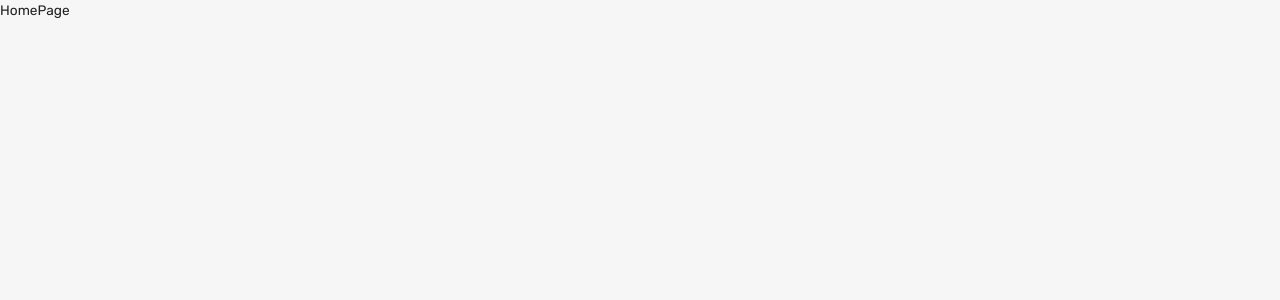
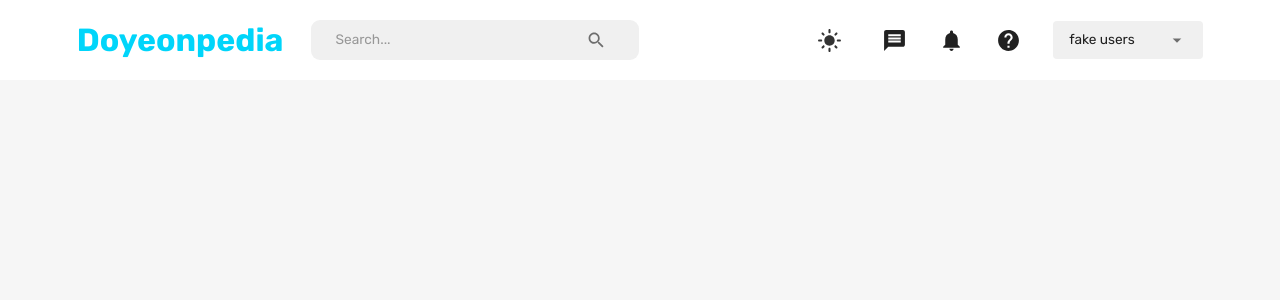
Before and after one commit to jdy0120/doyeonpedia, a React (Vite) app in the folder client/: page /home in a window 1280 px wide. Shown: the top 300 px of the page. Built offline with nearby package versions, Linux system fonts and the light colour scheme.

Commit message:
adjust navbar in homepage

```diff
--- a/client/src/scenes/homePage/HomePage.tsx
+++ b/client/src/scenes/homePage/HomePage.tsx
@@ -1,7 +1,13 @@
 import React from "react";
+import { Box } from "@mui/material";
+import Navbar from "../navbar/Navbar";
 
 const HomePage = () => {
-  return <div>HomePage</div>;
+  return (
+    <Box>
+      <Navbar />
+    </Box>
+  );
 };
 
 export default HomePage;
--- a/client/src/scenes/navbar/Navbar.tsx
+++ b/client/src/scenes/navbar/Navbar.tsx
@@ -40,7 +40,8 @@ const Navbar = () => {
   const primaryLight = theme.palette.primary.light;
   const alt = theme.palette.background.alt;
 
-  const fullName = `${user.firstName} ${user.lastName}`;
+  // const fullName = `${user.firstName} ${user.lastName}` || `fake users`;
+  const fullName = `fake users`;
 
   return (
     <FlexBetween padding="1rem 6%" bgcolor={alt}>
@@ -116,7 +117,9 @@ const Navbar = () => {
       ) : (
         <IconButton
           onClick={() => setIsMobileMenuToggled(!isMobileMenuToggled)}
-        ></IconButton>
+        >
+          <Menu />
+        </IconButton>
       )}
 
       {/** Mobile Navigation */}
```
